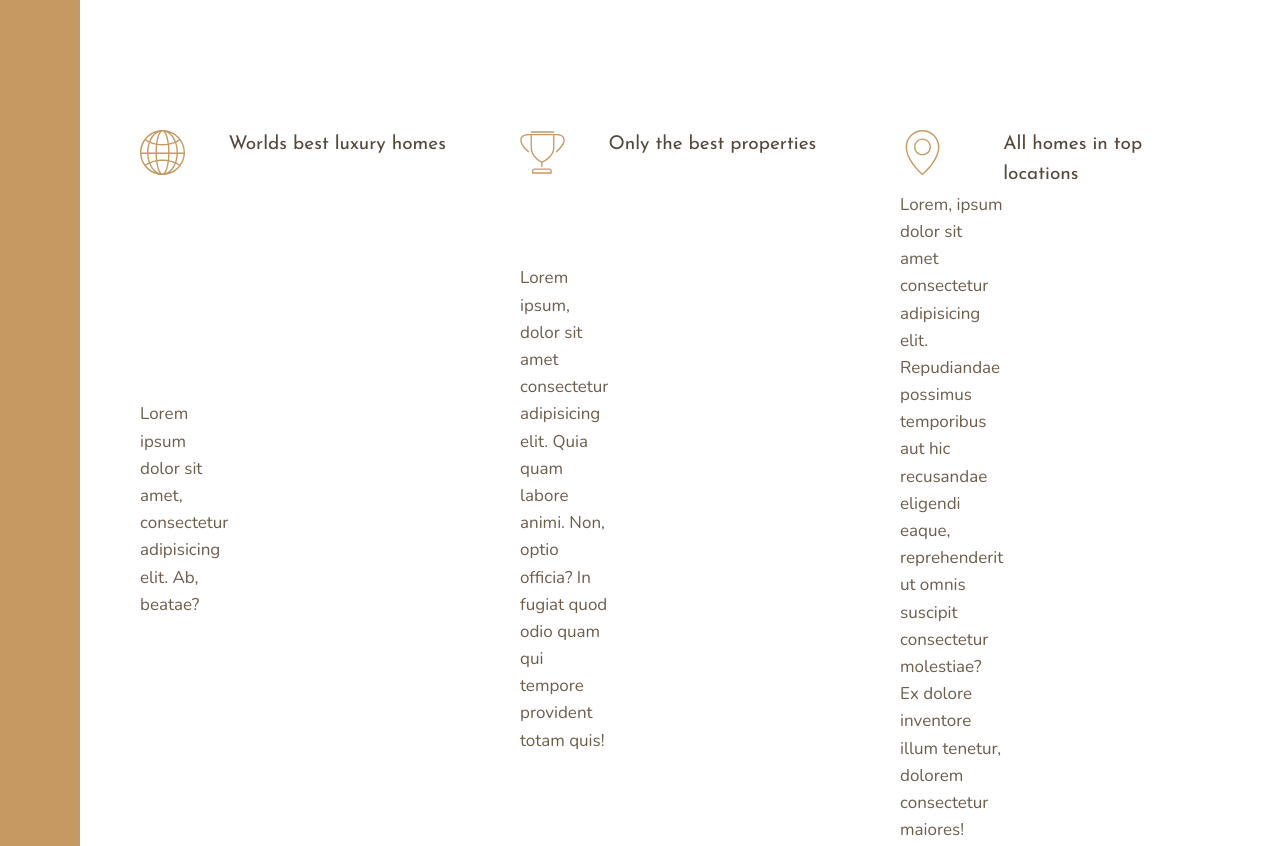
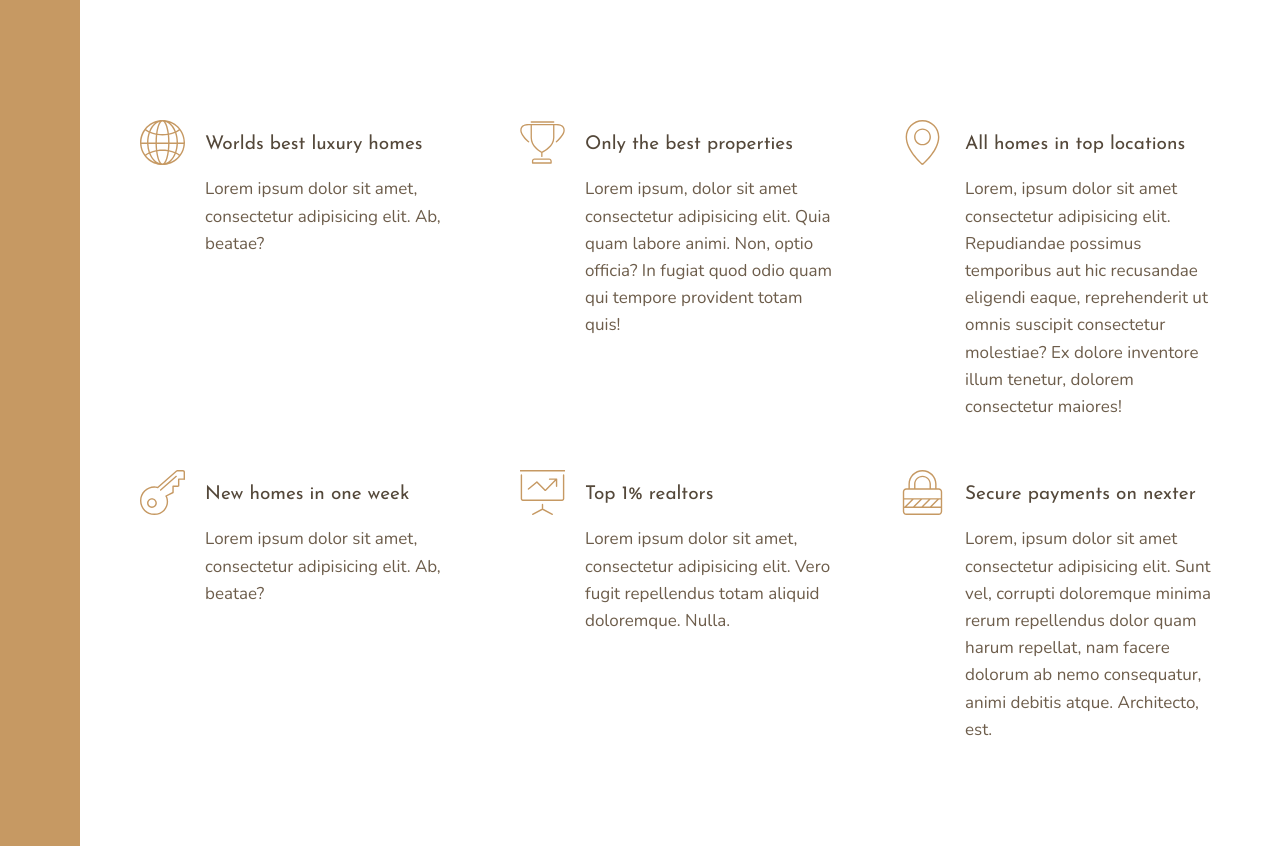
Before and after one commit to Ben4code/realestatesass, a website: page index.html in a window 1280 px wide. Shown: the part 660-1506 px from the top of the page. Drawn offline with nearby package versions, Linux system fonts and the light colour scheme.

Commit message:
Done with features section

```diff
--- a/sass/_features.scss
+++ b/sass/_features.scss
@@ -1,26 +1,33 @@
 .features{
 
-    grid-row: 2/3;
+    // grid-row: 2/3;
     grid-column: center-start/ center-end;
     margin: 15rem 0;
 
     display: grid;
-    grid-template-columns: repeat(3, 1fr);
+    grid-template-columns: repeat(auto-fit, minmax(25rem, 1fr));
     grid-gap: 6rem;
+    align-items: start;
 
     .feature{
-        // display: grid;
-        // grid-template-columns: min-content 1fr;
-        // grid-template-rows: auto auto;
+        display: grid;
+        grid-template-columns: min-content 1fr;
+        grid-template-rows: auto auto;
+        grid-row-gap: 1.5rem;
+        grid-column-gap: 2rem;
+
 
         &__icon{
             fill: $color-primary;
             width: 4.5rem;
             height: 4.5rem;
+            grid-row: 1/span 2;
+            transform: translateY(-1rem);
         }
         &__text{
             font-size: 1.7rem;
-
+            // grid-column: 1/span 2;
+            // grid-row: 2/3;
         }
     }
 }
```
Also changed, not shown: css/style.css.
